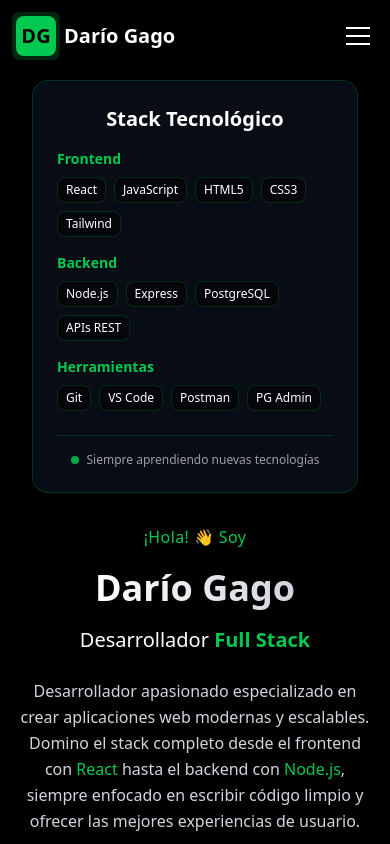
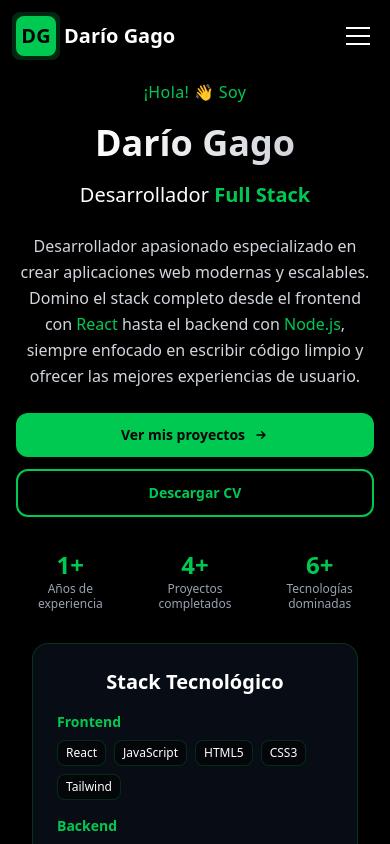
Before and after one commit to Dario-Gago/Portafolio, a React (Vite) app: page / in a window 390 px wide. Shown: the top 844 px of the page. Built offline with nearby package versions, Linux system fonts and the light colour scheme.

Commit message:
Arreglando version mobile

```diff
--- a/src/Pages/Home.jsx
+++ b/src/Pages/Home.jsx
@@ -194,7 +194,7 @@ const Home = () => {
 
           {/* Panel de tecnologías */}
           <div
-            className={`transition-all duration-1000 delay-300 transform order-first lg:order-last ${
+            className={`transition-all duration-1000 delay-300 transform ${
               isVisible
                 ? 'translate-y-0 opacity-100'
                 : 'translate-y-10 opacity-0'
```
